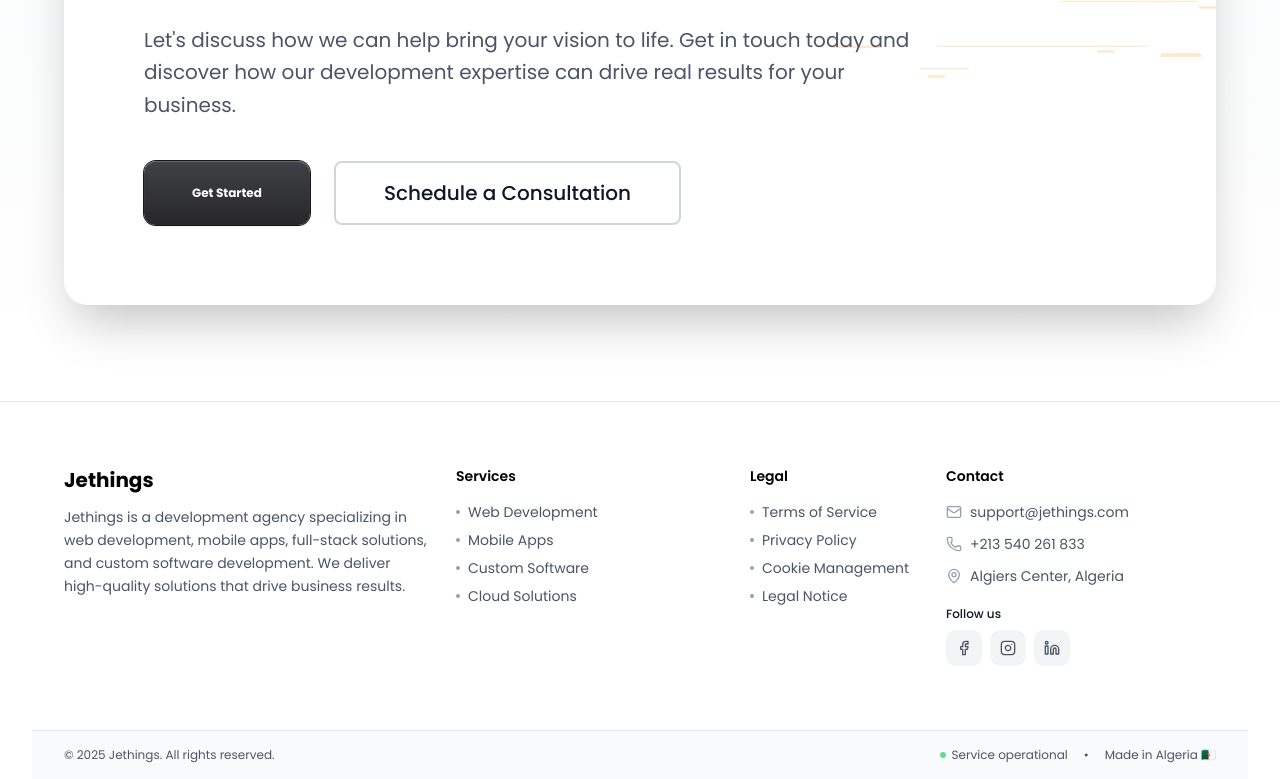
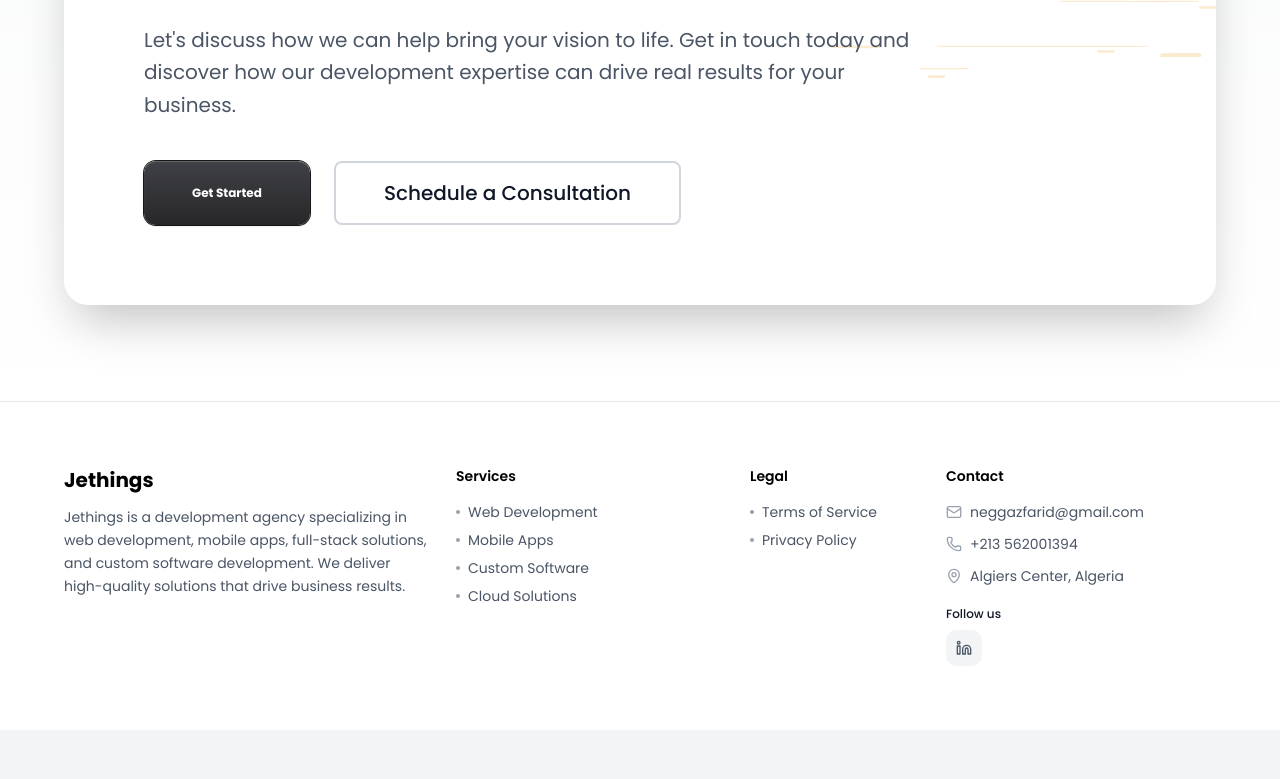
Before and after one commit to chrhi/jethings-lp, a Next.js app: page / in a window 1280 px wide. Shown: the part 4859-5638 px from the top of the page. After the commit the page ends 5589 px from the top, so only its background shows below. Built offline with nearby package versions, Linux system fonts and the light colour scheme.

Commit message:
feat: update the website

```diff
--- a/src/components/footer.tsx
+++ b/src/components/footer.tsx
@@ -1,18 +1,7 @@
-import {
-  Facebook,
-  Instagram,
-  Linkedin,
-  Mail,
-  Phone,
-  MapPin,
-  ArrowRight,
-  Package,
-} from "lucide-react"
+import { Linkedin, Mail, Phone, MapPin } from "lucide-react"
 import MaxWidthWrapper from "./max-with-wrapper"
 
 export default function Footer() {
-  const currentYear = new Date().getFullYear()
-
   const features = [
     "Web Development",
     "Mobile Apps",
@@ -23,14 +12,14 @@ export default function Footer() {
   const legalLinks = [
     { href: "/terms", label: "Terms of Service" },
     { href: "/privacy", label: "Privacy Policy" },
-    { href: "/cookies", label: "Cookie Management" },
-    { href: "/mentions", label: "Legal Notice" },
   ]
 
   const socialLinks = [
-    { icon: Facebook, href: "https://facebook.com", label: "Facebook" },
-    { icon: Instagram, href: "https://instagram.com", label: "Instagram" },
-    { icon: Linkedin, href: "https://linkedin.com", label: "LinkedIn" },
+    {
+      icon: Linkedin,
+      href: "https://www.linkedin.com/company/jethings",
+      label: "LinkedIn",
+    },
   ]
 
   return (
@@ -48,9 +37,10 @@ export default function Footer() {
                 <h3 className="text-xl font-bold text-black">Jethings</h3>
               </div>
               <p className="leading-relaxed text-gray-600 mb-4 text-sm">
-                Jethings is a development agency specializing in web development,
-                mobile apps, full-stack solutions, and custom software development.
-                We deliver high-quality solutions that drive business results.
+                Jethings is a development agency specializing in web
+                development, mobile apps, full-stack solutions, and custom
+                software development. We deliver high-quality solutions that
+                drive business results.
               </p>
             </div>
 
@@ -101,14 +91,14 @@ export default function Footer() {
                   className="flex items-start gap-2 text-sm text-gray-600 hover:text-black transition-colors group"
                 >
                   <Mail className="w-4 h-4 mt-0.5 flex-shrink-0 text-gray-400 group-hover:text-black transition-colors" />
-                  <span className="break-all">support@jethings.com</span>
+                  <span className="break-all">neggazfarid@gmail.com</span>
                 </a>
                 <a
                   href="tel:+213540261833"
                   className="flex items-start gap-2 text-sm text-gray-600 hover:text-black transition-colors group"
                 >
                   <Phone className="w-4 h-4 mt-0.5 flex-shrink-0 text-gray-400 group-hover:text-black transition-colors" />
-                  <span>+213 540 261 833</span>
+                  <span>+213 562001394</span>
                 </a>
                 <div className="flex items-start gap-2 text-sm text-gray-600">
                   <MapPin className="w-4 h-4 mt-0.5 flex-shrink-0 text-gray-400" />
@@ -142,26 +132,6 @@ export default function Footer() {
             </div>
           </div>
         </div>
-
-        {/* Bottom Bar */}
-        <div className="border-t border-gray-200 bg-gray-50">
-          <div className="px-4 sm:px-6 lg:px-8 py-4">
-            <div className="flex flex-col sm:flex-row justify-between items-center gap-3">
-              <p className="text-xs text-gray-600 text-center sm:text-left">
-                © {currentYear} Jethings. All rights reserved.
-              </p>
-
-              <div className="flex items-center gap-4 text-xs text-gray-600 flex-wrap justify-center">
-                <span className="flex items-center gap-1.5">
-                  <span className="w-1.5 h-1.5 bg-green-500 rounded-full animate-pulse"></span>
-                  Service operational
-                </span>
-                <span className="hidden sm:inline">•</span>
-                <span>Made in Algeria 🇩🇿</span>
-              </div>
-            </div>
-          </div>
-        </div>
       </MaxWidthWrapper>
     </footer>
   )
```
